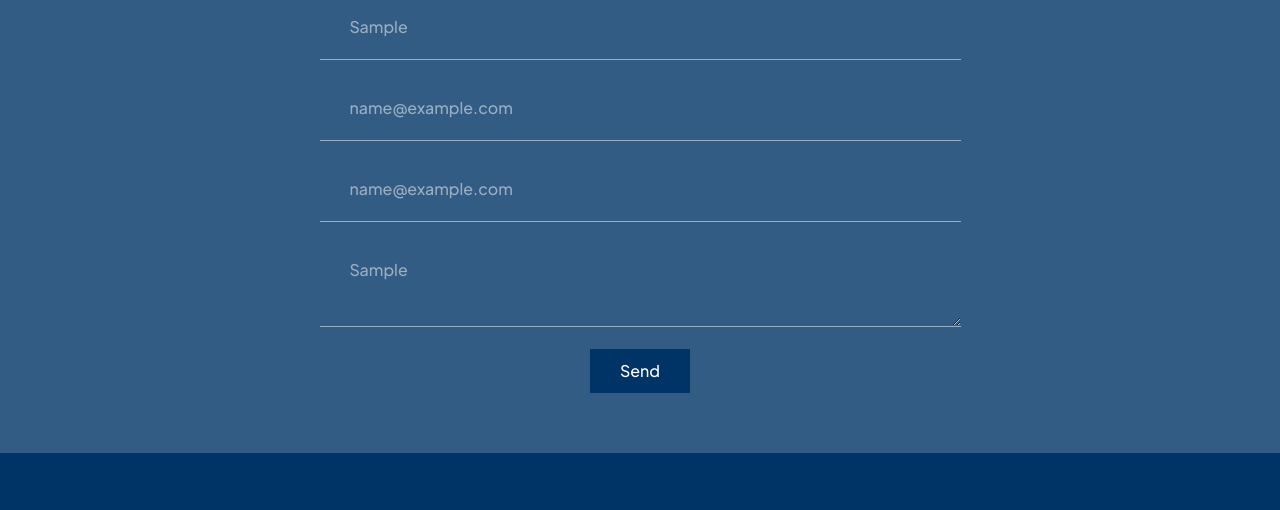
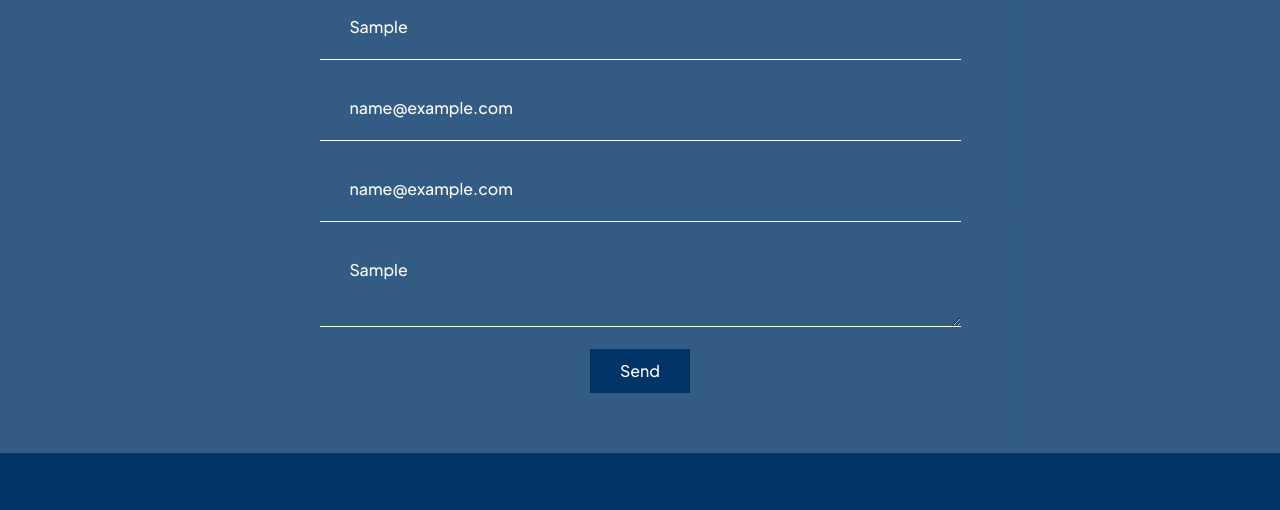
Before and after one commit to J3remyC/Aquapits3, a plain HTML site: page index.html in a window 1280 px wide. Both pictures are taken after typing "Sample", "name@example.com", "name@example.com", "Sample" into the empty fields and a click on the button "Send". Shown: the part 4359-4869 px from the top of the page. Drawn offline with nearby package versions, Linux system fonts and the light colour scheme.

Commit message:
udpated contacts

```diff
--- a/assets/script.js
+++ b/assets/script.js
@@ -128,3 +128,15 @@ function sendMail() {
         alert("There was an error sending your email.");
       });
   }
+
+  // Get the textarea element
+  const textArea = document.querySelector('.contact-input');
+
+  // Check for input and add/remove the class based on content
+  textArea.addEventListener('input', () => {
+    if (textArea.value.trim() !== '') {
+      textArea.classList.add('has-text');
+    } else {
+      textArea.classList.remove('has-text');
+    }
+  });
--- a/assets/style.css
+++ b/assets/style.css
@@ -744,28 +744,45 @@ small {
   width: 100%;
   padding: 20px 30px;
   background: transparent;
-
   border: none;
   border-bottom: 1px solid rgba(255, 255, 255, 0.5);
-
   color: rgba(255, 255, 255, 0.5);
-
   transition: var(--transition);
 }
-.contact-input::placeholder{
-  color: rgba(255, 255, 255, .5);
+
+.contact-input::placeholder {
+  color: rgba(255, 255, 255, 0.5);
   transition: var(--transition);
 }
-.contact-input:focus::placeholder{
+
+.contact-input:focus::placeholder {
   color: rgba(255, 255, 255, 1);
 }
 
-.contact-input:focus{
+.contact-input:focus {
   outline: none;
   border-bottom: 1px solid rgba(255, 255, 255, 1);
   color: rgba(255, 255, 255, 1);
+}
 
+/* This will make the input field light up when there's text inside */
+.contact-input:valid {
+  border-bottom: 1px solid rgba(255, 255, 255, 1);
+  color: rgba(255, 255, 255, 1);
 }
+
+/* When the input/textarea is not showing the placeholder (i.e., it has content) */
+.contact-input:not(:placeholder-shown) {
+  border-bottom: 1px solid rgba(255, 255, 255, 1);
+  color: rgba(255, 255, 255, 1);
+}
+
+/* If the input/textarea has focus and is not empty */
+.contact-input:focus:not(:placeholder-shown) {
+  border-bottom: 1px solid rgba(255, 255, 255, 1);
+  color: rgba(255, 255, 255, 1);
+}
+
 
 .contacts-container button:hover {
   transform: translateY(-10px);
```
